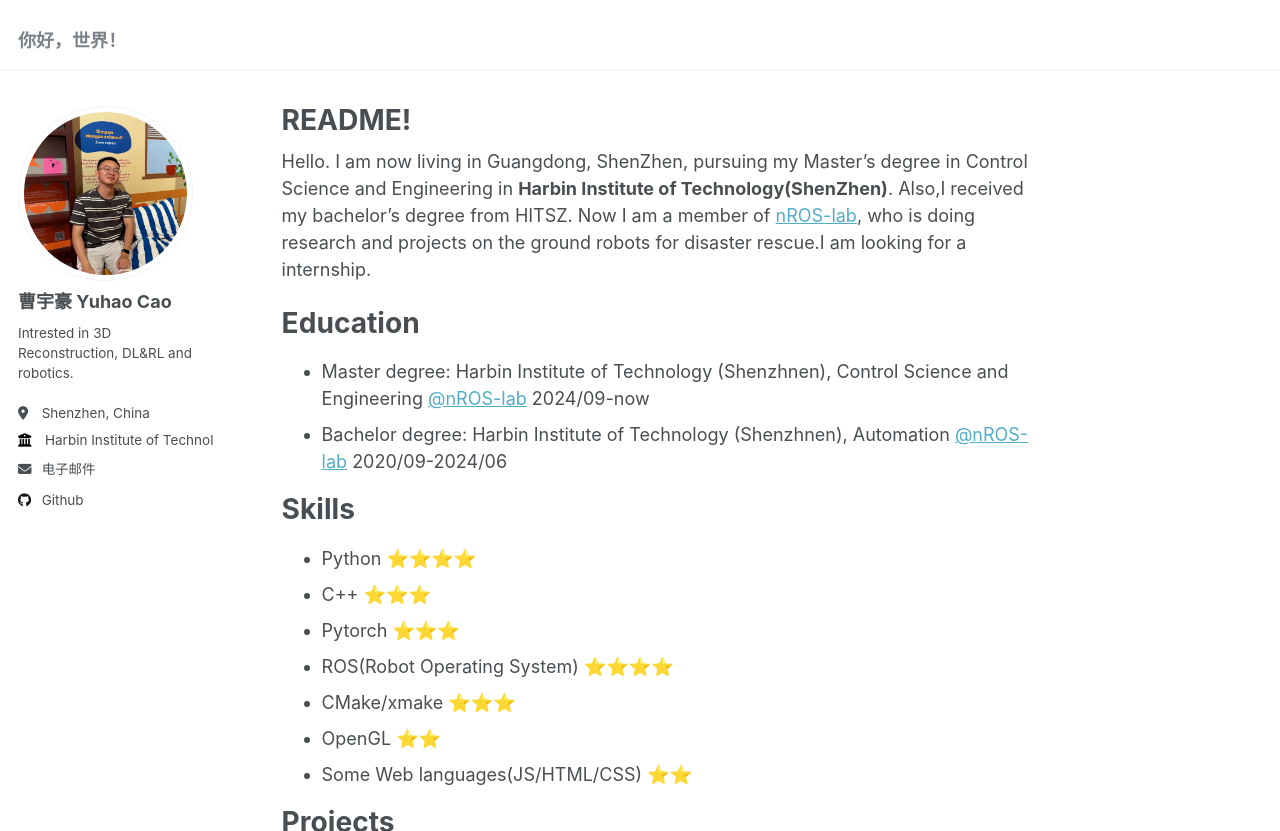
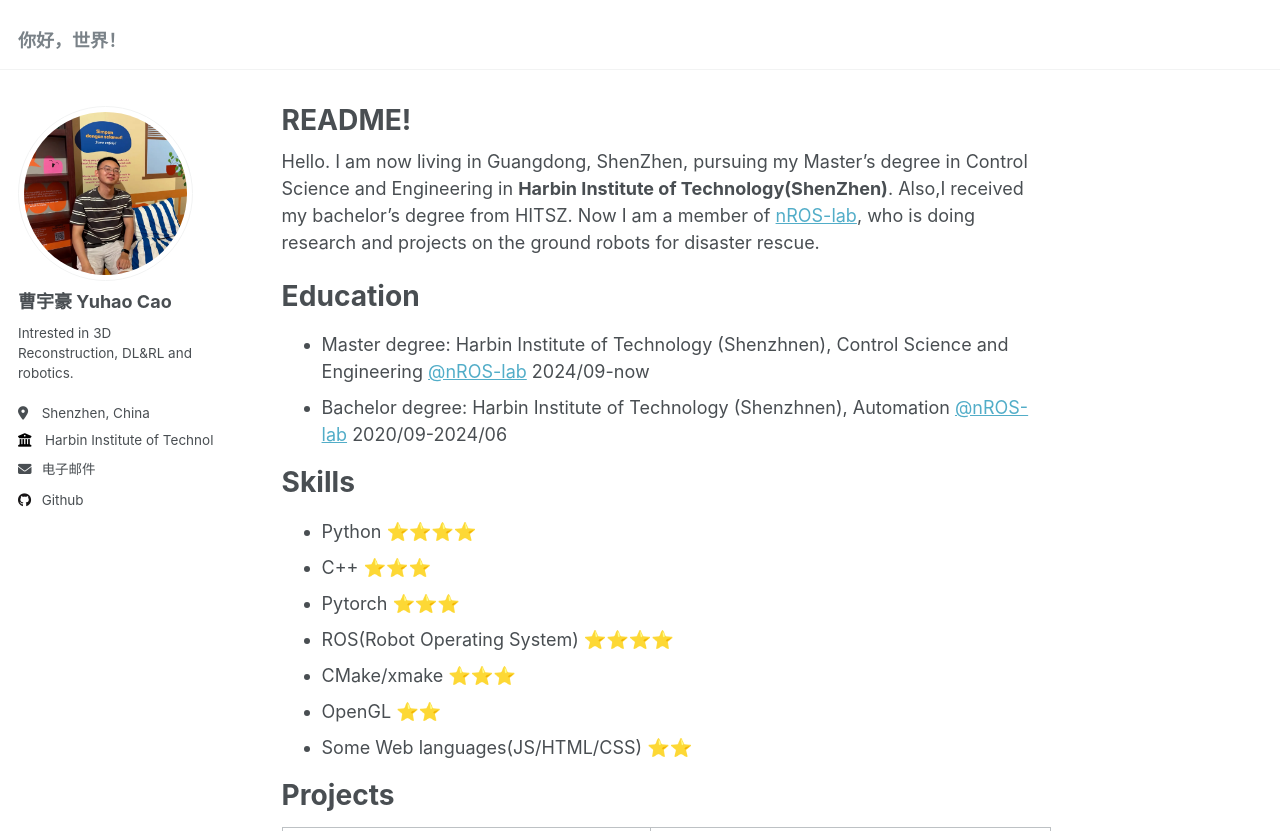
Before and after one commit to ZorAttC/ZorAttC.github.io, a Jekyll site: the page built from _pages/about.md, in a window 1280 px wide and 900 px high, cut to the strip 0-831 px from the top of the window. Built offline with Jekyll 4.4.1, drawn with Linux system fonts in a browser that asks for light colours; some of the changed text lies outside the part shown.

Commit message:
9.24更新实习状态和论文

```diff
--- a/_pages/about.md
+++ b/_pages/about.md
@@ -7,7 +7,7 @@
   - /about.html
 ---
 
-Hello. I am now living in Guangdong, ShenZhen, pursuing my Master's degree in Control Science and Engineering in **Harbin Institute of Technology(ShenZhen)**. Also,I received my bachelor's degree from HITSZ. Now I am a member of [nROS-lab](https://www.nrs-lab.com/), who is doing research and projects on the ground robots for disaster rescue.I am looking for a internship.
+Hello. I am now living in Guangdong, ShenZhen, pursuing my Master's degree in Control Science and Engineering in **Harbin Institute of Technology(ShenZhen)**. Also,I received my bachelor's degree from HITSZ. Now I am a member of [nROS-lab](https://www.nrs-lab.com/), who is doing research and projects on the ground robots for disaster rescue.
 
 Education
 ======
```
Also changed, not shown: other parts of _pages/about.md (+2 -1 lines).
